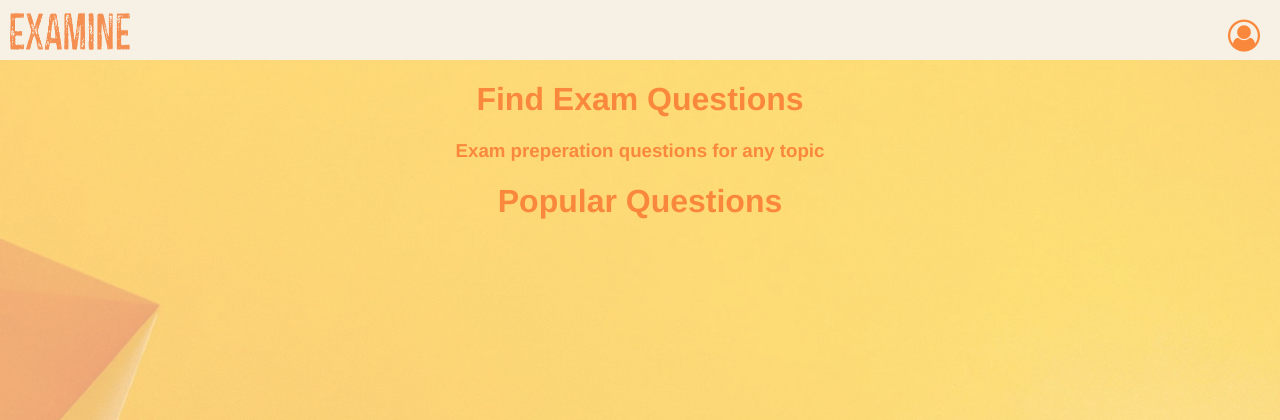
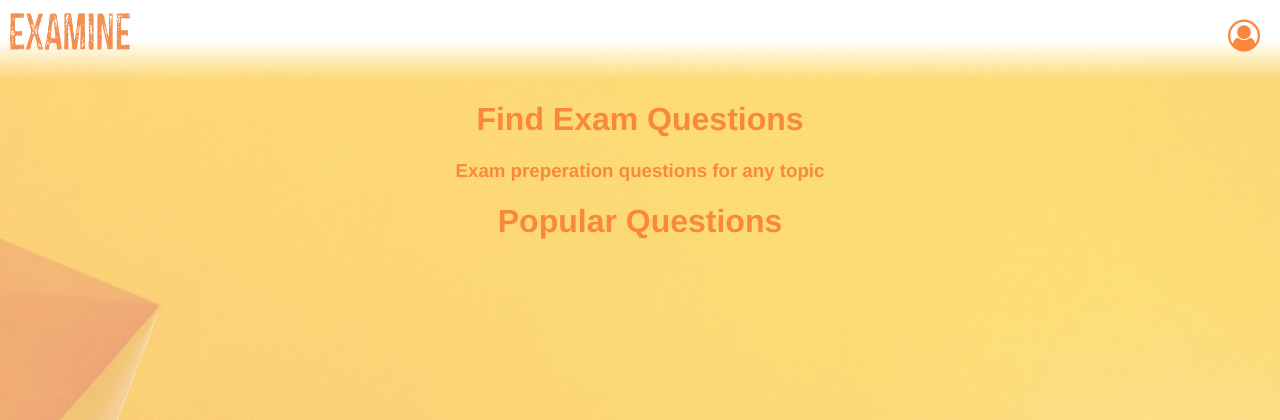
Before and after one commit to indiees/EXAMine, a Flask app: template templates/home.html in a window 1280 px wide. Shown: the top 420 px of the page. Run offline with Flask 2, Linux system fonts and the light colour scheme; the template is opened without the code that fills it, so the values that code supplies are empty.

Commit message:
css tweaks idk

```diff
--- a/static/style.css
+++ b/static/style.css
@@ -16,10 +16,13 @@ button {
 }
 
 .header{
-    background-color: #f7f0e4;
+    position: -webkit-sticky;
+    position: sticky;
+    top: 0px;
     height: 40px;
     padding: 10px;
-
+    background-image: linear-gradient(to bottom, rgba(255,255,255,1), rgba(255,255,255,1) 50%, rgba(255,255,2550,1) 50%, rgba(0,0,0,0));
+    padding-bottom: 30px;
 }
 
 .header img{
--- a/templates/liked_questions.html
+++ b/templates/liked_questions.html
@@ -5,7 +5,7 @@
 
 <div class="heading-content">
     <h1 class="heading-content">Your liked questions</h1>
-    <h3 class="heading-subtitle">Questions liked by user</h3>
+    <h3 class="heading-subtitle">Questions liked by {{user['Username']}}</h3>
 </div>
 
 <div>
```
